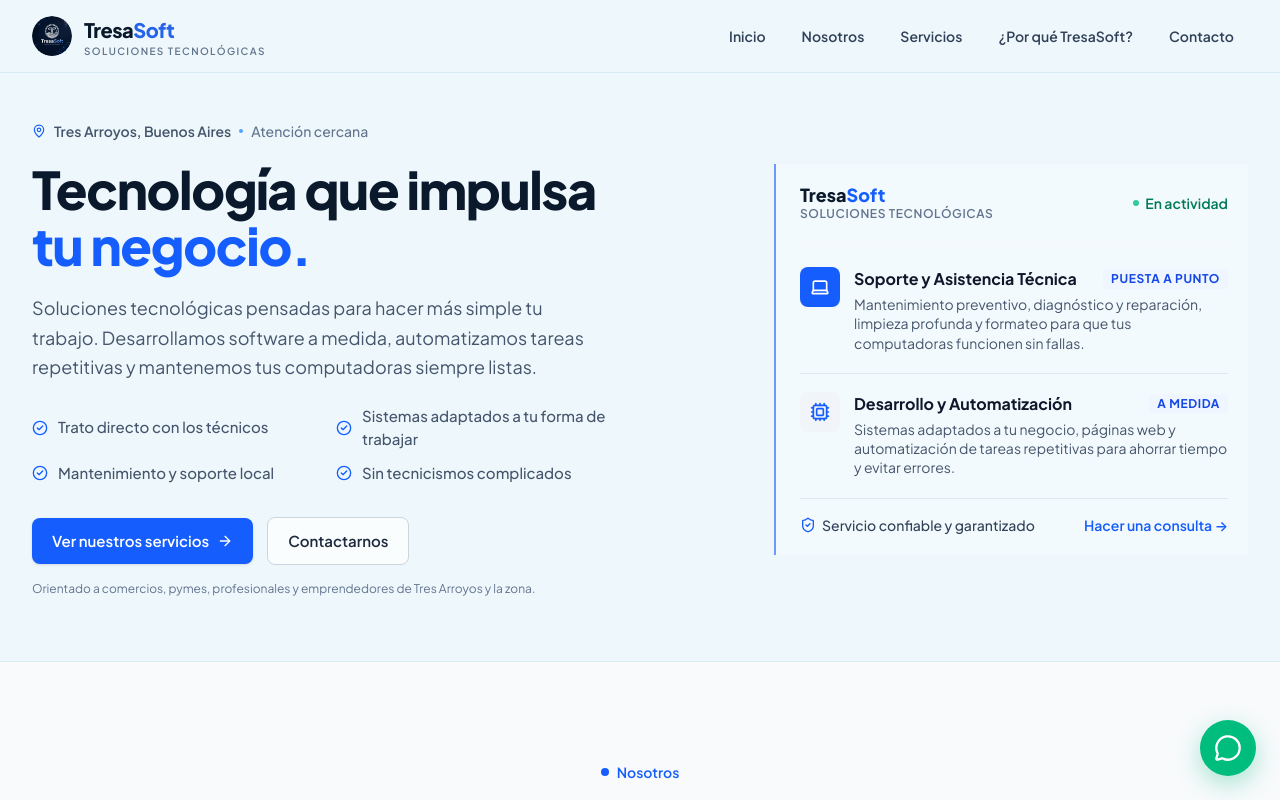
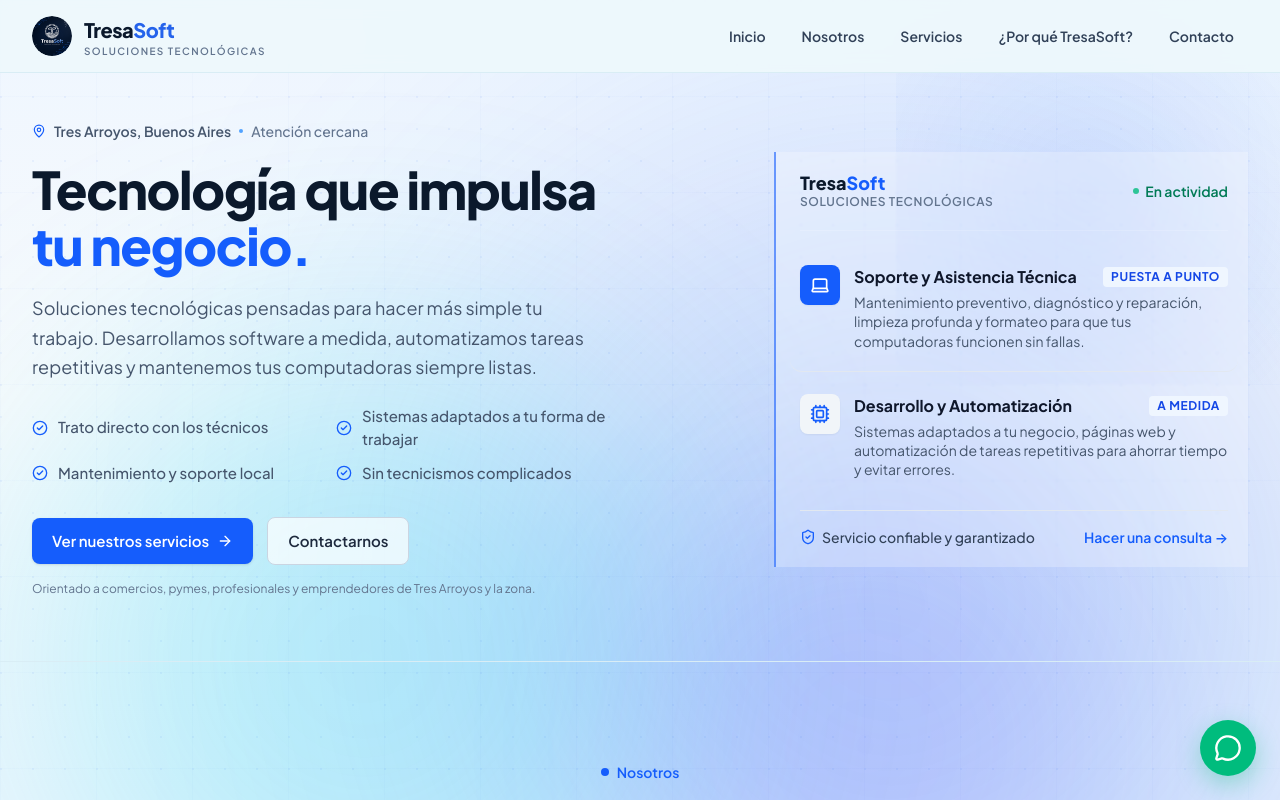
Before and after one commit to TresaSoft/TresaSoft, a React (Vite) app: page / in a window 1280 px wide. Shown: the top 800 px of the page. Built offline with nearby package versions, Linux system fonts and the light colour scheme.

Commit message:
feat: initialize project components and structure for the main application

```diff
--- a/src/App.jsx
+++ b/src/App.jsx
@@ -8,12 +8,15 @@
 import ContactSection from './components/ContactSection.jsx'
 import WhatsAppFloating from './components/WhatsAppFloating.jsx'
 import Footer from './footer/Footer.jsx'
+import InteractiveBackground from './components/InteractiveBackground.jsx'
 
 function App() {
   return (
-    <div className="min-h-screen flex flex-col bg-slate-50 text-slate-900 selection:bg-blue-600 selection:text-white">
+    <div className="min-h-screen flex flex-col text-slate-900 selection:bg-blue-600 selection:text-white relative isolate">
+      {/* Dynamic continuous background layer */}
+      <InteractiveBackground />
       <Header />
-      <main className="flex-1">
+      <main className="flex-1 relative z-10">
         <HeroSection />
         <AboutSection />
         <ServicesSection />
--- a/src/components/HeroSection.jsx
+++ b/src/components/HeroSection.jsx
@@ -108,17 +108,17 @@
                 <div className="relative space-y-3.5">
 
                   {/* Pillar 1: Soporte y Asistencia Técnica */}
-                  <div className="group border-b border-slate-200 pb-5 transition-all hover:border-blue-300">
+                  <div className="group border-b border-slate-200 pb-5 p-2.5 -mx-2.5 rounded-xl transition-all duration-300 hover:bg-white/60 hover:translate-x-1.5 hover:border-blue-300">
                     <div className="flex items-start gap-3.5">
-                        <div className="p-2.5 rounded-lg bg-blue-600 text-white shrink-0">
+                      <div className="p-2.5 rounded-lg bg-blue-600 text-white shrink-0 transition-transform duration-300 group-hover:scale-110 shadow-xs">
                         <Laptop className="w-5 h-5" />
                       </div>
                       <div className="flex-1 min-w-0">
                         <div className="flex items-center justify-between gap-2">
-                          <h3 className="font-bold text-slate-900 text-base">
+                          <h3 className="font-bold text-slate-900 text-base transition-colors duration-200 group-hover:text-blue-700">
                             Soporte y Asistencia Técnica
                           </h3>
-                          <span className="text-xs font-bold uppercase tracking-wider px-2 py-0.5 rounded bg-blue-50 text-blue-700 shrink-0">
+                          <span className="text-xs font-bold uppercase tracking-wider px-2 py-0.5 rounded bg-blue-50 text-blue-700 shrink-0 transition-colors duration-200 group-hover:bg-blue-100">
                             Puesta a punto
                           </span>
                         </div>
@@ -130,17 +130,17 @@
                   </div>
 
                   {/* Pillar 2: Desarrollo y Automatización */}
-                  <div className="group pt-1 transition-all">
+                  <div className="group pt-2 p-2.5 -mx-2.5 rounded-xl transition-all duration-300 hover:bg-white/60 hover:translate-x-1.5">
                     <div className="flex items-start gap-3.5">
-                        <div className="p-2.5 rounded-lg bg-slate-100 text-blue-600 shrink-0">
+                      <div className="p-2.5 rounded-lg bg-slate-100 text-blue-600 shrink-0 transition-all duration-300 group-hover:scale-110 group-hover:bg-blue-600 group-hover:text-white shadow-xs">
                         <Cpu className="w-5 h-5" />
                       </div>
                       <div className="flex-1 min-w-0">
                         <div className="flex items-center justify-between gap-2">
-                          <h3 className="font-bold text-slate-900 text-base">
+                          <h3 className="font-bold text-slate-900 text-base transition-colors duration-200 group-hover:text-blue-700">
                             Desarrollo y Automatización
                           </h3>
-                          <span className="text-xs font-bold uppercase tracking-wider px-2 py-0.5 rounded bg-blue-50 text-blue-700 shrink-0">
+                          <span className="text-xs font-bold uppercase tracking-wider px-2 py-0.5 rounded bg-blue-50 text-blue-700 shrink-0 transition-colors duration-200 group-hover:bg-blue-100">
                             A medida
                           </span>
                         </div>
--- /dev/null
+++ b/src/components/InteractiveBackground.jsx
@@ -0,0 +1,162 @@
+import React, { useState, useEffect } from 'react'
+
+/**
+ * InteractiveBackground - TresaSoft
+ *
+ * Fondo ambiental dinámico que cambia de forma suave y limpia según el sector
+ * en el que se encuentre el usuario al hacer scroll:
+ * - INICIO: Tono fresco y tecnológico con orbes cian/azul y sutil cuadrícula tech.
+ * - QUIÉNES SOMOS: Atmósfera corporativa y de confianza con anillos de conexión.
+ * - SERVICIOS: Atmósfera tecnológica vibrante con orbes dobles y trazos de circuitos.
+ * - BENEFICIOS: Tono sobrio, sólido y de precisión.
+ * - CONTACTO: Halo centrado y cálido que invita a la comunicación.
+ *
+ * Rendimiento:
+ * - Acelerado 100% por GPU mediante transform y opacity con CSS transitions suaves.
+ * - No usa partículas pesadas ni satura la pantalla.
+ * - Compatible con prefers-reduced-motion y totalmente responsive.
+ */
+export default function InteractiveBackground({ enabled = true }) {
+  const [activeSector, setActiveSector] = useState('inicio')
+
+  useEffect(() => {
+    if (!enabled) return
+
+    const sectors = [
+      { id: 'inicio', name: 'inicio' },
+      { id: 'nosotros', name: 'nosotros' },
+      { id: 'servicios', name: 'servicios' },
+      { id: 'beneficios', name: 'beneficios' },
+      { id: 'contacto', name: 'contacto' }
+    ]
+
+    const handleScroll = () => {
+      const scrollY = window.scrollY
+      const triggerPoint = scrollY + window.innerHeight * 0.4
+
+      // Buscar qué sector está activo según la posición en la página
+      for (let i = sectors.length - 1; i >= 0; i--) {
+        const el = document.getElementById(sectors[i].id)
+        if (el) {
+          const top = el.offsetTop
+          if (triggerPoint >= top - 100) {
+            setActiveSector(sectors[i].name)
+            break
+          }
+        }
+      }
+    }
+
+    window.addEventListener('scroll', handleScroll, { passive: true })
+    handleScroll() // Ejecución inicial
+
+    return () => {
+      window.removeEventListener('scroll', handleScroll)
+    }
+  }, [enabled])
+
+  if (!enabled) return null
+
+  // Configuraciones de estilo de orbes y colores según cada sector
+  const sectorStyles = {
+    inicio: {
+      bgGradient: 'from-[#edf6fb] via-[#f4f9fd] to-[#f8fafc]',
+      orb1: { transform: 'translate(10vw, 5vh) scale(1)', opacity: 0.22, color: 'bg-blue-600' },
+      orb2: { transform: 'translate(-15vw, 20vh) scale(0.9)', opacity: 0.18, color: 'bg-sky-400' },
+      orb3: { transform: 'translate(5vw, 60vh) scale(0.8)', opacity: 0.12, color: 'bg-blue-500' },
+      patternOpacity: 'opacity-40'
+    },
+    nosotros: {
+      bgGradient: 'from-[#f8fafc] via-[#f1f5f9] to-[#ffffff]',
+      orb1: { transform: 'translate(-20vw, 25vh) scale(1.15)', opacity: 0.16, color: 'bg-blue-700' },
+      orb2: { transform: 'translate(15vw, 35vh) scale(1.0)', opacity: 0.14, color: 'bg-sky-500' },
+      orb3: { transform: 'translate(-5vw, 70vh) scale(0.9)', opacity: 0.10, color: 'bg-slate-500' },
+      patternOpacity: 'opacity-25'
+    },
+    servicios: {
+      bgGradient: 'from-[#eef6ff] via-[#f8fafc] to-[#f0f7fd]',
+      orb1: { transform: 'translate(20vw, 35vh) scale(1.35)', opacity: 0.25, color: 'bg-blue-600' },
+      orb2: { transform: 'translate(-18vw, 48vh) scale(1.2)', opacity: 0.22, color: 'bg-cyan-400' },
+      orb3: { transform: 'translate(0vw, 65vh) scale(1.0)', opacity: 0.15, color: 'bg-indigo-500' },
+      patternOpacity: 'opacity-50'
+    },
+    beneficios: {
+      bgGradient: 'from-[#ffffff] via-[#f8fafc] to-[#f1f5f9]',
+      orb1: { transform: 'translate(-12vw, 45vh) scale(1.1)', opacity: 0.18, color: 'bg-blue-600' },
+      orb2: { transform: 'translate(18vw, 55vh) scale(1.0)', opacity: 0.15, color: 'bg-sky-400' },
+      orb3: { transform: 'translate(-8vw, 80vh) scale(0.85)', opacity: 0.10, color: 'bg-slate-400' },
+      patternOpacity: 'opacity-30'
+    },
+    contacto: {
+      bgGradient: 'from-[#f8fafc] via-[#edf5fd] to-[#eaf2ff]',
+      orb1: { transform: 'translate(0vw, 55vh) scale(1.4)', opacity: 0.24, color: 'bg-blue-600' },
+      orb2: { transform: 'translate(-5vw, 65vh) scale(1.25)', opacity: 0.20, color: 'bg-sky-400' },
+      orb3: { transform: 'translate(10vw, 75vh) scale(0.9)', opacity: 0.12, color: 'bg-cyan-500' },
+      patternOpacity: 'opacity-35'
+    }
+  }
+
+  const current = sectorStyles[activeSector] || sectorStyles.inicio
+
+  return (
+    <div
+      className="fixed inset-0 pointer-events-none -z-10 overflow-hidden select-none transition-colors duration-1000"
+      aria-hidden="true"
+    >
+      {/* 1. Capa de degradado de fondo continuo que responde al sector */}
+      <div
+        className={`absolute inset-0 bg-gradient-to-b ${current.bgGradient} transition-all duration-1000 ease-out`}
+      />
+
+      {/* 2. Orbe 1 - Luz ambiental principal (Azul Tecnológico) */}
+      <div
+        className={`absolute top-0 right-1/4 w-[500px] sm:w-[650px] h-[500px] sm:h-[650px] rounded-full blur-[90px] sm:blur-[120px] transition-all duration-1000 ease-out ${current.orb1.color}`}
+        style={{
+          transform: current.orb1.transform,
+          opacity: current.orb1.opacity,
+          willChange: 'transform, opacity'
+        }}
+      />
+
+      {/* 3. Orbe 2 - Luz ambiental secundaria (Azul Eléctrico / Cian) */}
+      <div
+        className={`absolute top-0 left-1/4 w-[400px] sm:w-[550px] h-[400px] sm:h-[550px] rounded-full blur-[80px] sm:blur-[110px] transition-all duration-1000 ease-out ${current.orb2.color}`}
+        style={{
+          transform: current.orb2.transform,
+          opacity: current.orb2.opacity,
+          willChange: 'transform, opacity'
+        }}
+      />
+
+      {/* 4. Orbe 3 - Acento de profundidad */}
+      <div
+        className={`absolute top-0 left-1/2 w-[350px] sm:w-[450px] h-[350px] sm:h-[450px] rounded-full blur-[70px] sm:blur-[100px] transition-all duration-1000 ease-out ${current.orb3.color}`}
+        style={{
+          transform: current.orb3.transform,
+          opacity: current.orb3.opacity,
+          willChange: 'transform, opacity'
+        }}
+      />
+
+      {/* 5. Trama sutil tecnológica vectorial (Cuadrícula fina + líneas de circuito limpias) */}
+      <div
+        className={`absolute inset-0 transition-opacity duration-1000 ${current.patternOpacity}`}
+        style={{
+          backgroundImage: `
+            radial-gradient(circle at 1px 1px, rgba(37, 99, 235, 0.12) 1px, transparent 0),
+            linear-gradient(to right, rgba(37, 99, 235, 0.03) 1px, transparent 1px),
+            linear-gradient(to bottom, rgba(37, 99, 235, 0.03) 1px, transparent 1px)
+          `,
+          backgroundSize: '32px 32px, 96px 96px, 96px 96px'
+        }}
+      />
+
+      {/* 6. Indicador de atmósfera sutil en esquinas según sector */}
+      <div
+        className={`absolute top-0 right-0 w-96 h-96 bg-radial from-blue-600/10 to-transparent transition-opacity duration-1000 ${
+          activeSector === 'inicio' || activeSector === 'servicios' ? 'opacity-100' : 'opacity-20'
+        }`}
+      />
+    </div>
+  )
+}
--- a/src/index.css
+++ b/src/index.css
@@ -60,3 +60,14 @@
 .transition-card:hover {
   transform: translateY(-4px);
 }
+
+/* Integración del fondo continuo interactivo:
+   Permite que el canvas dinámico sea visible en el fondo general mientras
+   se preservan al 100% las tarjetas, modales, formularios y textos */
+#inicio,
+#nosotros,
+#servicios,
+#beneficios,
+#contacto {
+  background-color: transparent !important;
+}
```
Also changed, not shown: src/components/AboutSection.jsx (+6 -3 lines), src/components/ServicesSection.jsx (+6 -6 lines), src/components/WhyChooseUs.jsx (+4 -4 lines), 4 other files (tests, documents, lock files or other folders).
